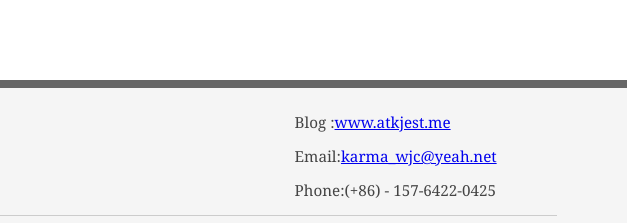
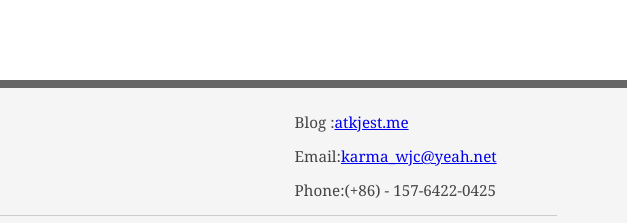
Before and after one commit to dwx953571268/resume, a plain HTML site: page index.html in a window 1280 px wide. Shown: the top 223 px of the page, 493-1133 px from the left. Drawn offline with Linux system fonts and the light colour scheme.

Commit message:
blog url

```diff
--- a/index.html
+++ b/index.html
@@ -20,7 +20,7 @@
 				<h3>中国石油大学(华东)</h3>
 			</div>
 			<div class="ui-info">
-				<h3>Blog :<a href="http://www.atkjest.me">www.atkjest.me</a></h3>
+				<h3>Blog&nbsp;:<a href="http://atkjest.me">atkjest.me</a></h3>
 				<h3>Email:<a href="mailto:karma_wjc@yeah.net">karma_wjc@yeah.net</a></h3>
 				<h3>Phone:(+86) - 157-6422-0425</h3>
 			</div>
```
Also changed, not shown: 2 other files.
